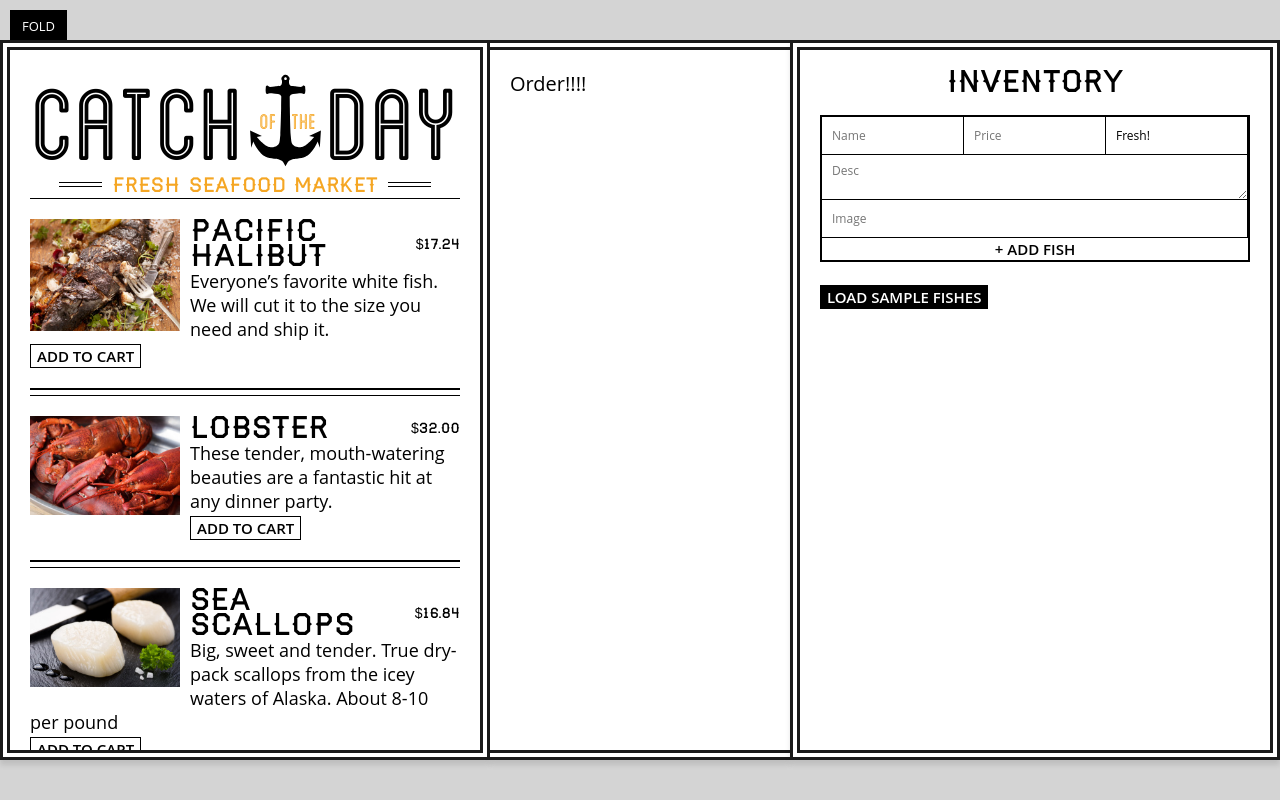
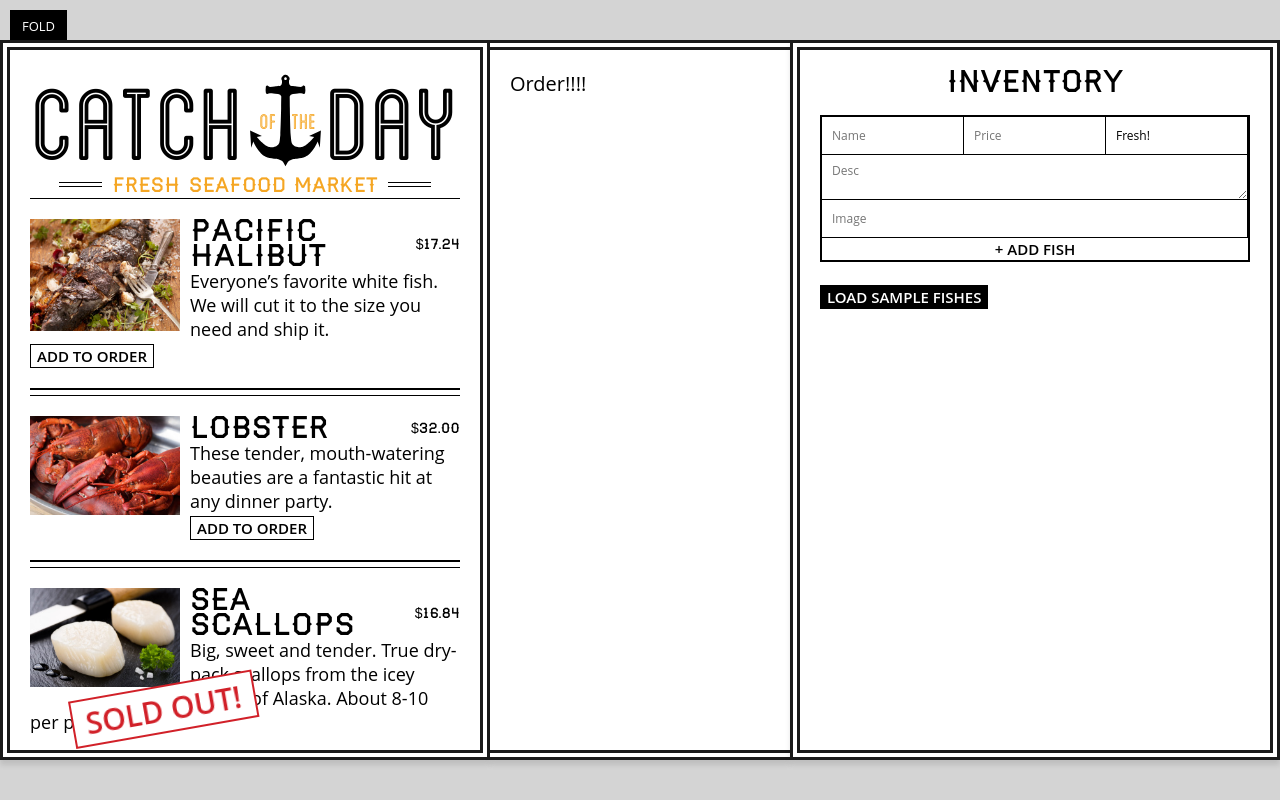
Before and after one commit to penzestamas/react-project, a React (Create React App) app in the folder catch-of-the-day/: page /store/1 in a window 1280 px wide. Both pictures are taken after a click on the button "LOAD SAMPLE FISHES". Built offline with nearby package versions, Linux system fonts and the light colour scheme.

Commit message:
displaying Order state

```diff
--- a/catch-of-the-day/src/components/App.js
+++ b/catch-of-the-day/src/components/App.js
@@ -23,6 +23,12 @@ class App extends React.Component {
     this.setState({ fishes: sampleFishes })
   }
 
+  addToOrder = key => {
+    const order = { ...this.state.order };
+    order[key] = order[key] + 1 || 1;
+    this.setState({ order })
+  }
+
   render() {
     return (
       <div className="catch-of-the-day">
@@ -30,7 +36,7 @@ class App extends React.Component {
           <Header tagline="Fresh seafood market" />
           <ul className="fishes">
             {Object.keys(this.state.fishes).map(key => (
-              <Fish key={key} details={this.state.fishes[key]} />
+              <Fish key={key} index={key} details={this.state.fishes[key]} addToOrder={this.addToOrder} />
             ))}
           </ul>
         </div>
--- a/catch-of-the-day/src/components/Fish.js
+++ b/catch-of-the-day/src/components/Fish.js
@@ -2,8 +2,13 @@ import React from 'react';
 import { formatPrice } from '../helpers';
 
 class Fish extends React.Component {
+  handleClick = () => {
+    this.props.addToOrder(this.props.index)
+  }
+
   render() {
     const { image, name, price, desc, status } = this.props.details;
+    const isAvailable = status === 'available'
     return (
       <li className="menu-fish">
         <img src={image} alt={name} />
@@ -12,10 +17,11 @@ class Fish extends React.Component {
           <span className="price">{formatPrice(price)}</span>
         </h3>
         <p>{desc}</p>
-        <button>Add To Cart</button>
+        <button disabled={!isAvailable} onClick={this.handleClick}>{isAvailable ? 'Add To Order' : 'Sold Out!'}</button>
       </li>
 
     )
+
   }
 }
 
```
